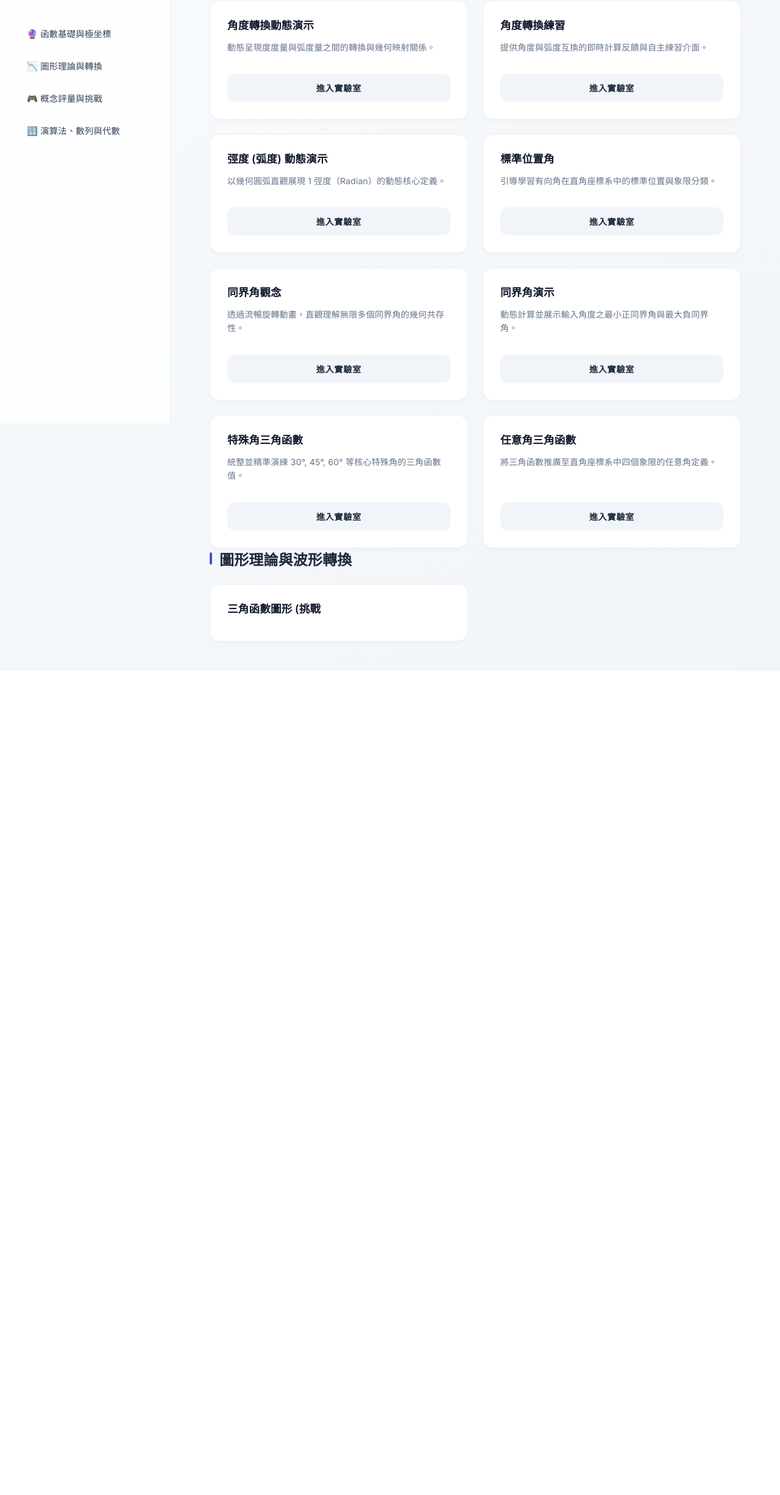
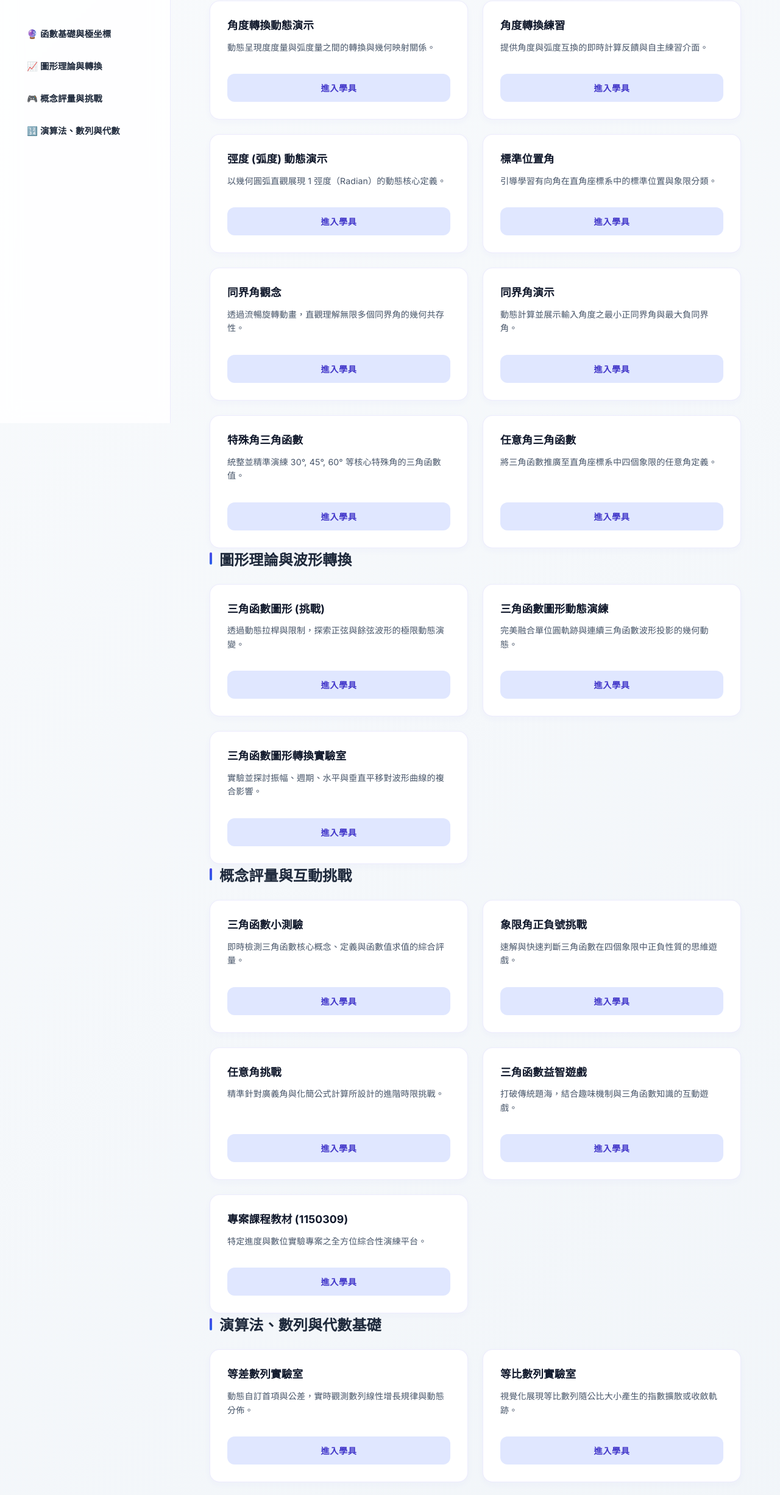
Before and after one commit to crh068/math-lab, a plain HTML site: page index.html in a window 1280 px wide. Shown: the part 106-2558 px from the top of the page at 61% size. Before the commit the page ends 1206 px from the top, so only its background shows below. Drawn offline with Linux system fonts and the light colour scheme.

Commit message:
Update index.html

```diff
--- a/index.html
+++ b/index.html
@@ -10,15 +10,17 @@
     <style>
         :root {
             --bg-gradient: linear-gradient(135deg, #f8fafc 0%, #f1f5f9 100%);
-            --sidebar-bg: rgba(255, 255, 255, 0.8);
+            --sidebar-bg: rgba(255, 255, 255, 0.85);
             --card-bg: #ffffff;
             --card-hover-bg: #ffffff;
             --text-main: #0f172a;
-            --text-muted: #64748b;
+            --text-muted: #475569;
             --primary-gradient: linear-gradient(135deg, #4f46e5 0%, #2563eb 100%);
-            --border-color: rgba(0, 0, 0, 0.06);
-            --border-hover: rgba(79, 70, 229, 0.3);
-            --glow-color: rgba(79, 70, 229, 0.08);
+            --btn-light-bg: #e0e7ff; /* 明亮的亮藍紫色背景 */
+            --btn-light-text: #4338ca; /* 鮮明的深靛藍文字 */
+            --border-color: rgba(79, 70, 229, 0.1);
+            --border-hover: rgba(79, 70, 229, 0.4);
+            --glow-color: rgba(79, 70, 229, 0.1);
         }
 
         * {
@@ -67,11 +69,11 @@
 
         .brand p {
             font-size: 0.75rem;
-            color: var(--text-muted);
+            color: #4f46e5; /* 圖示與副標改為鮮明靛藍 */
             text-transform: uppercase;
             letter-spacing: 0.1em;
             margin-top: 0.35rem;
-            font-weight: 500;
+            font-weight: 700;
         }
 
         .nav-links {
@@ -83,10 +85,10 @@
         }
 
         .nav-links a {
-            color: #334155;
+            color: #1e293b;
             text-decoration: none;
             font-size: 0.9rem;
-            font-weight: 500;
+            font-weight: 600;
             display: flex;
             align-items: center;
             padding: 0.75rem 1rem;
@@ -95,7 +97,7 @@
         }
 
         .nav-links a:hover {
-            background: rgba(79, 70, 229, 0.05);
+            background: rgba(79, 70, 229, 0.08);
             color: #4f46e5;
             transform: translateX(4px);
         }
@@ -148,7 +150,7 @@
             flex-direction: column;
             justify-content: space-between;
             transition: all 0.4s cubic-bezier(0.4, 0, 0.2, 1);
-            box-shadow: 0 4px 6px -1px rgba(0, 0, 0, 0.02), 0 2px 4px -1px rgba(0, 0, 0, 0.02);
+            box-shadow: 0 4px 12px rgba(79, 70, 229, 0.03);
             position: relative;
             overflow: hidden;
         }
@@ -157,7 +159,7 @@
             content: '';
             position: absolute;
             top: 0; left: 0; right: 0; bottom: 0;
-            background: radial-gradient(800px circle at var(--x, 0px) var(--y, 0px), rgba(79, 70, 229, 0.03), transparent 40%);
+            background: radial-gradient(800px circle at var(--x, 0px) var(--y, 0px), rgba(79, 70, 229, 0.05), transparent 40%);
             z-index: -1;
             opacity: 0;
             transition: opacity 0.3s;
@@ -166,7 +168,7 @@
         .card:hover {
             transform: translateY(-5px);
             border-color: var(--border-hover);
-            box-shadow: 0 20px 25px -5px var(--glow-color), 0 10px 10px -5px rgba(0, 0, 0, 0.02);
+            box-shadow: 0 20px 25px -5px var(--glow-color), 0 10px 10px -5px rgba(0, 0, 0, 0.01);
         }
 
         .card:hover::before {
@@ -175,7 +177,7 @@
 
         .card-title {
             font-size: 1.1rem;
-            font-weight: 600;
+            font-weight: 700;
             color: #0f172a;
             margin-bottom: 0.75rem;
             line-height: 1.4;
@@ -188,18 +190,19 @@
             line-height: 1.6;
         }
 
+        /* 按鈕去灰色，全面彩色化 */
         .card-btn {
             display: inline-flex;
             align-items: center;
             justify-content: center;
-            background: #f1f5f9;
-            color: #1e293b;
+            background: var(--btn-light-bg);
+            color: var(--btn-light-text);
             border: 1px solid transparent;
             padding: 0.75rem;
             border-radius: 12px;
             text-decoration: none;
             font-size: 0.88rem;
-            font-weight: 600;
+            font-weight: 700;
             letter-spacing: 0.05em;
             transition: all 0.3s ease;
         }
@@ -263,7 +266,7 @@
         </div>
         <ul class="nav-links">
             <li><a href="#trig-base">🔮 函數基礎與極坐標</a></li>
-            <li><a href="#trig-graph">📉 圖形理論與轉換</a></li>
+            <li><a href="#trig-graph">📈 圖形理論與轉換</a></li>
             <li><a href="#trig-quiz">🎮 概念評量與挑戰</a></li>
             <li><a href="#sequences">🔢 演算法、數列與代數</a></li>
         </ul>
@@ -279,56 +282,56 @@
                         <div class="card-title">角度轉換動態演示</div>
                         <div class="card-desc">動態呈現度度量與弧度量之間的轉換與幾何映射關係。</div>
                     </div>
-                    <a href="angle-conversion-demo.html" class="card-btn" target="_blank">進入實驗室</a>
+                    <a href="angle-conversion-demo.html" class="card-btn" target="_blank">進入學具</a>
                 </div>
                 <div class="card">
                     <div>
                         <div class="card-title">角度轉換練習</div>
                         <div class="card-desc">提供角度與弧度互換的即時計算反饋與自主練習介面。</div>
                     </div>
-                    <a href="angle-conversion.html" class="card-btn" target="_blank">進入實驗室</a>
+                    <a href="angle-conversion.html" class="card-btn" target="_blank">進入學具</a>
                 </div>
                 <div class="card">
                     <div>
                         <div class="card-title">弳度 (弧度) 動態演示</div>
                         <div class="card-desc">以幾何圓弧直觀展現 1 弳度（Radian）的動態核心定義。</div>
                     </div>
-                    <a href="radian-demonstration.html" class="card-btn" target="_blank">進入實驗室</a>
+                    <a href="radian-demonstration.html" class="card-btn" target="_blank">進入學具</a>
                 </div>
                 <div class="card">
                     <div>
                         <div class="card-title">標準位置角</div>
                         <div class="card-desc">引導學習有向角在直角座標系中的標準位置與象限分類。</div>
                     </div>
-                    <a href="standard-position-angle.html" class="card-btn" target="_blank">進入實驗室</a>
+                    <a href="standard-position-angle.html" class="card-btn" target="_blank">進入學具</a>
                 </div>
                 <div class="card">
                     <div>
                         <div class="card-title">同界角觀念</div>
                         <div class="card-desc">透過流暢旋轉動畫，直觀理解無限多個同界角的幾何共存性。</div>
                     </div>
-                    <a href="coterminal-angles.html" class="card-btn" target="_blank">進入實驗室</a>
+                    <a href="coterminal-angles.html" class="card-btn" target="_blank">進入學具</a>
                 </div>
                 <div class="card">
                     <div>
                         <div class="card-title">同界角演示</div>
                         <div class="card-desc">動態計算並展示輸入角度之最小正同界角與最大負同界角。</div>
                     </div>
-                    <a href="coterminal-demo.html" class="card-btn" target="_blank">進入實驗室</a>
+                    <a href="coterminal-demo.html" class="card-btn" target="_blank">進入學具</a>
                 </div>
                 <div class="card">
                     <div>
                         <div class="card-title">特殊角三角函數</div>
                         <div class="card-desc">統整並精準演練 30°, 45°, 60° 等核心特殊角的三角函數值。</div>
                     </div>
-                    <a href="special-angles.html" class="card-btn" target="_blank">進入實驗室</a>
+                    <a href="special-angles.html" class="card-btn" target="_blank">進入學具</a>
                 </div>
                 <div class="card">
                     <div>
                         <div class="card-title">任意角三角函數</div>
                         <div class="card-desc">將三角函數推廣至直角座標系中四個象限的任意角定義。</div>
                     </div>
-                    <a href="any-angle-trigonometry.html" class="card-btn" target="_blank">進入實驗室</a>
+                    <a href="any-angle-trigonometry.html" class="card-btn" target="_blank">進入學具</a>
                 </div>
             </div>
         </section>
@@ -338,4 +341,109 @@
             <div class="grid">
                 <div class="card">
                     <div>
-                        <div class="card-title">三角函數圖形 (挑戰
+                        <div class="card-title">三角函數圖形 (挑戰)</div>
+                        <div class="card-desc">透過動態拉桿與限制，探索正弦與餘弦波形的極限動態演變。</div>
+                    </div>
+                    <a href="Trig_Graph_Challenge.html" class="card-btn" target="_blank">進入學具</a>
+                </div>
+                <div class="card">
+                    <div>
+                        <div class="card-title">三角函數圖形動態演練</div>
+                        <div class="card-desc">完美融合單位圓軌跡與連續三角函數波形投影的幾何動態。</div>
+                    </div>
+                    <a href="Trig_Graph.html.html" class="card-btn" target="_blank">進入學具</a>
+                </div>
+                <div class="card">
+                    <div>
+                        <div class="card-title">三角函數圖形轉換實驗室</div>
+                        <div class="card-desc">實驗並探討振幅、週期、水平與垂直平移對波形曲線的複合影響。</div>
+                    </div>
+                    <a href="Trig-Transform-Lab.html" class="card-btn" target="_blank">進入學具</a>
+                </div>
+            </div>
+        </section>
+
+        <section id="trig-quiz">
+            <h2 class="section-title">概念評量與互動挑戰</h2>
+            <div class="grid">
+                <div class="card">
+                    <div>
+                        <div class="card-title">三角函數小測驗</div>
+                        <div class="card-desc">即時檢測三角函數核心概念、定義與函數值求值的綜合評量。</div>
+                    </div>
+                    <a href="Trig-Quiz-Challenge.html" class="card-btn" target="_blank">進入學具</a>
+                </div>
+                <div class="card">
+                    <div>
+                        <div class="card-title">象限角正負號挑戰</div>
+                        <div class="card-desc">速解與快速判斷三角函數在四個象限中正負性質的思維遊戲。</div>
+                    </div>
+                    <a href="Quadrantal_Angles_Sign_Challen..." class="card-btn" target="_blank">進入學具</a>
+                </div>
+                <div class="card">
+                    <div>
+                        <div class="card-title">任意角挑戰</div>
+                        <div class="card-desc">精準針對廣義角與化簡公式計算所設計的進階時限挑戰。</div>
+                    </div>
+                    <a href="AnyAngle_Challenge.html" class="card-btn" target="_blank">進入學具</a>
+                </div>
+                <div class="card">
+                    <div>
+                        <div class="card-title">三角函數益智遊戲</div>
+                        <div class="card-desc">打破傳統題海，結合趣味機制與三角函數知識的互動遊戲。</div>
+                    </div>
+                    <a href="Trigonometry-game.html" class="card-btn" target="_blank">進入學具</a>
+                </div>
+                <div class="card">
+                    <div>
+                        <div class="card-title">專案課程教材 (1150309)</div>
+                        <div class="card-desc">特定進度與數位實驗專案之全方位綜合性演練平台。</div>
+                    </div>
+                    <a href="1150309_207.html" class="card-btn" target="_blank">進入學具</a>
+                </div>
+            </div>
+        </section>
+
+        <section id="sequences">
+            <h2 class="section-title">演算法、數列與代數基礎</h2>
+            <div class="grid">
+                <div class="card">
+                    <div>
+                        <div class="card-title">等差數列實驗室</div>
+                        <div class="card-desc">動態自訂首項與公差，實時觀測數列線性增長規律與動態分佈。</div>
+                    </div>
+                    <a href="ari-seq.html" class="card-btn" target="_blank">進入學具</a>
+                </div>
+                <div class="card">
+                    <div>
+                        <div class="card-title">等比數列實驗室</div>
+                        <div class="card-desc">視覺化展現等比數列隨公比大小產生的指數擴散或收斂軌跡。</div>
+                    </div>
+                    <a href="geo-seq.html" class="card-btn" target="_blank">進入學具</a>
+                </div>
+                <div class="card">
+                    <div>
+                        <div class="card-title">多項式長除法</div>
+                        <div class="card-desc">結構化、步驟化演示多項式長除法的推導算式與代數邏輯。</div>
+                    </div>
+                    <a href="poly-long-div.html" class="card-btn" target="_blank">進入學具</a>
+                </div>
+            </div>
+        </section>
+
+    </main>
+
+    <script>
+        const cards = document.querySelectorAll('.card');
+        cards.forEach(card => {
+            card.addEventListener('mousemove', (e) => {
+                const rect = card.getBoundingClientRect();
+                const x = e.clientX - rect.left;
+                const y = e.clientY - rect.top;
+                card.style.setProperty('--x', `${x}px`);
+                card.style.setProperty('--y', `${y}px`);
+            });
+        });
+    </script>
+</body>
+</html>
```
